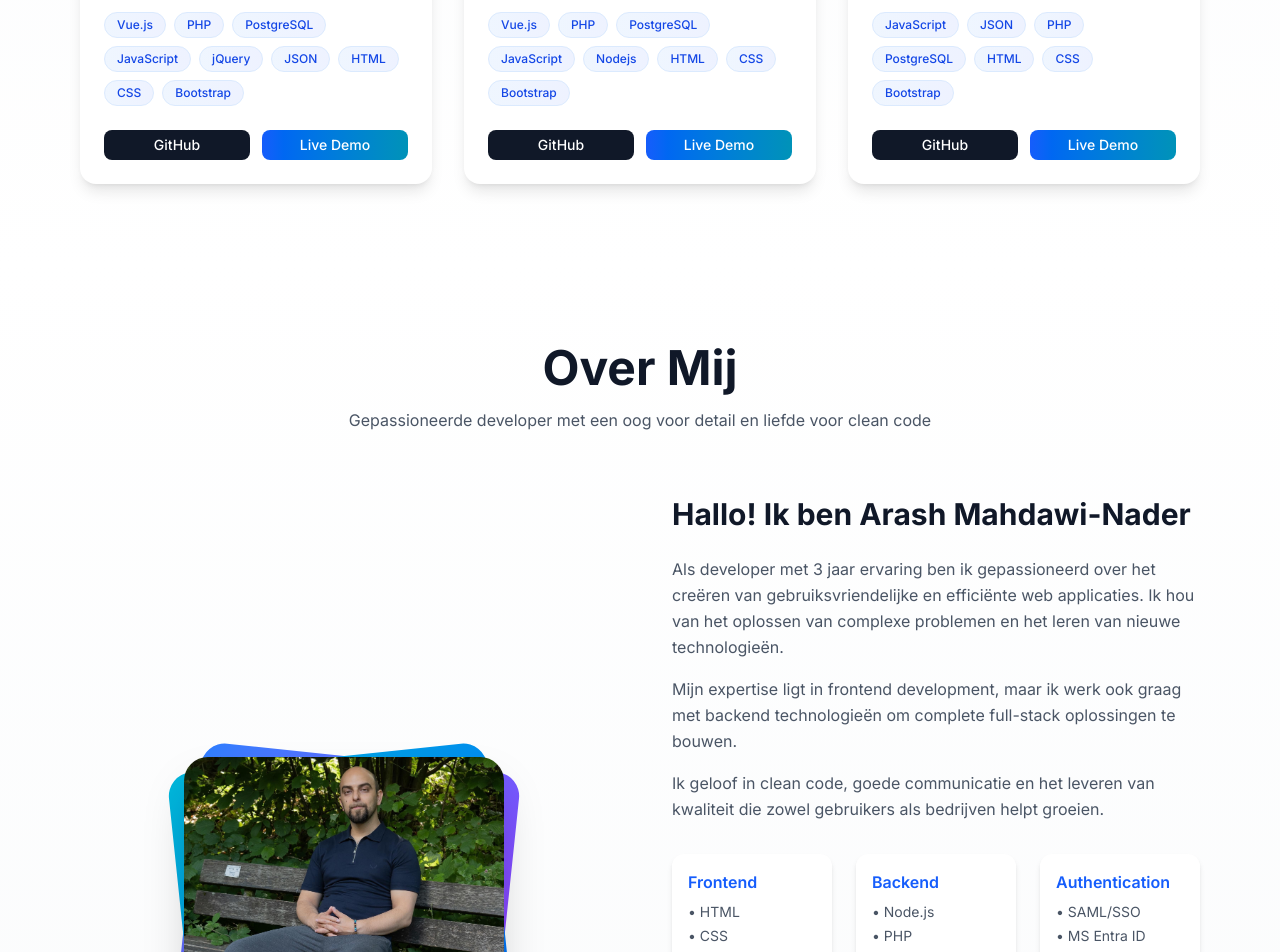
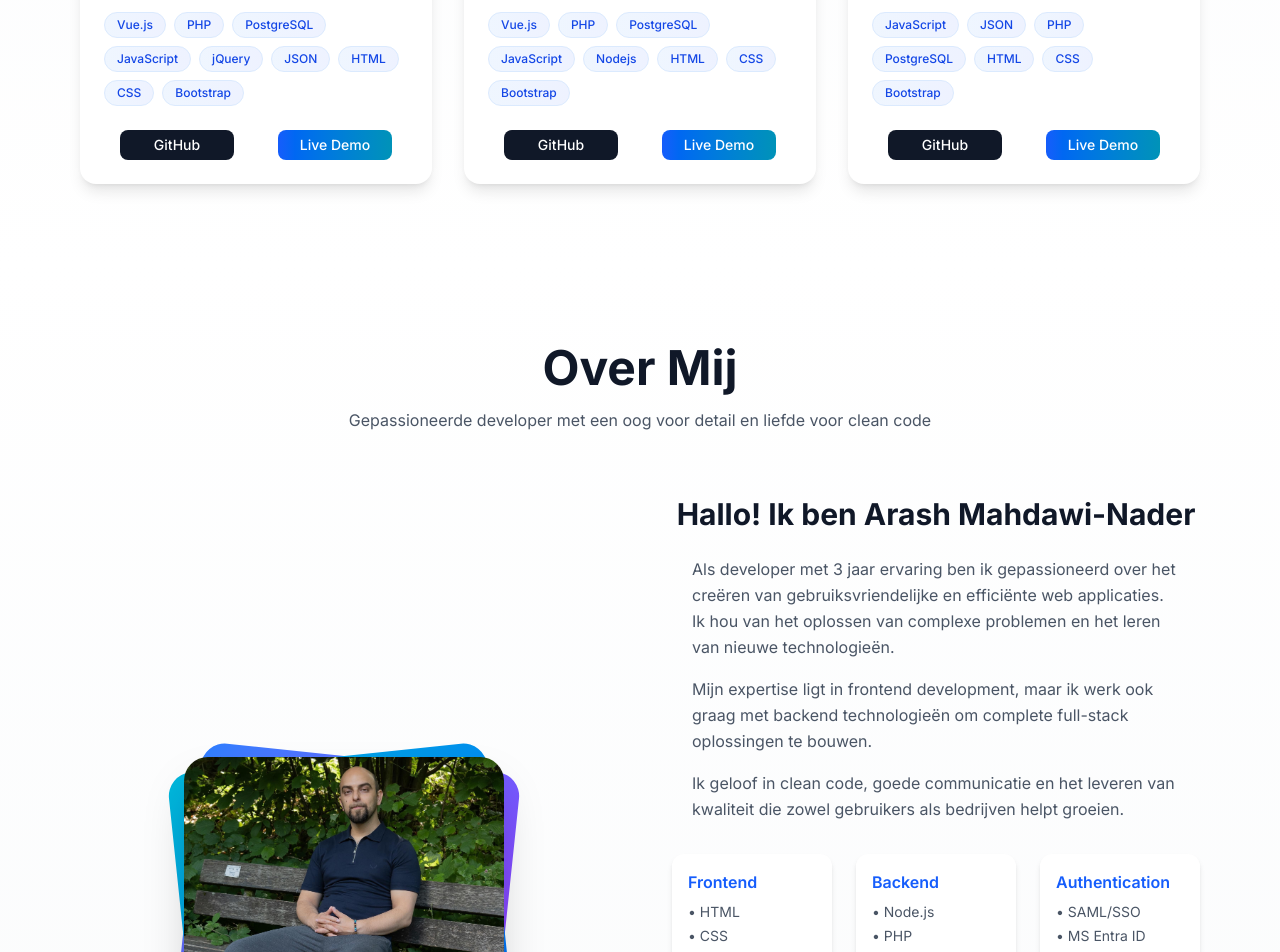
Before and after one commit to ArashMahdawi/portfolio, a Next.js app: page / in a window 1280 px wide. Shown: the part 1360-2312 px from the top of the page. Built offline with nearby package versions, Linux system fonts and the light colour scheme.

Commit message:
margin, width van blauwe knoppen aangepast

```diff
--- a/src/app/globals.css
+++ b/src/app/globals.css
@@ -19,8 +19,6 @@
   }
 }
 
-/* Vervang de vorige overflow fixes met dit: */
-/* Tijdelijke debug code - voeg dit toe */
 * {
   box-sizing: border-box;
   /* Tijdelijk - laat zien welke elementen te breed zijn */
@@ -61,6 +59,8 @@ a[class*="border-"] {
   justify-content: center;
   line-height: 1;
   text-align: center;
+  width: 90%;
+  margin: auto 1rem auto 1rem;
 }
 
 /* Mobile specific button fixes */
--- a/src/components/sections/About.tsx
+++ b/src/components/sections/About.tsx
@@ -66,7 +66,7 @@ export default function About() {
             viewport={{ once: true }}
           >
             <motion.h3
-              className="text-3xl font-bold mb-6 text-gray-900"
+              className="text-3xl font-bold mb-6 text-gray-900 text-center"
               initial={{ opacity: 0, y: 20 }}
               whileInView={{ opacity: 1, y: 0 }}
               transition={{ duration: 0.6, delay: 0.2 }}
@@ -80,7 +80,7 @@ export default function About() {
               whileInView={{ opacity: 1, y: 0 }}
               transition={{ duration: 0.6, delay: 0.3 }}
               viewport={{ once: true }}
-              className="space-y-4 text-gray-600 leading-relaxed"
+              className="space-y-4 text-gray-600 leading-relaxed px-5"
             >
               <p>
                 Als developer met 3 jaar ervaring ben ik gepassioneerd over het creëren van
```
